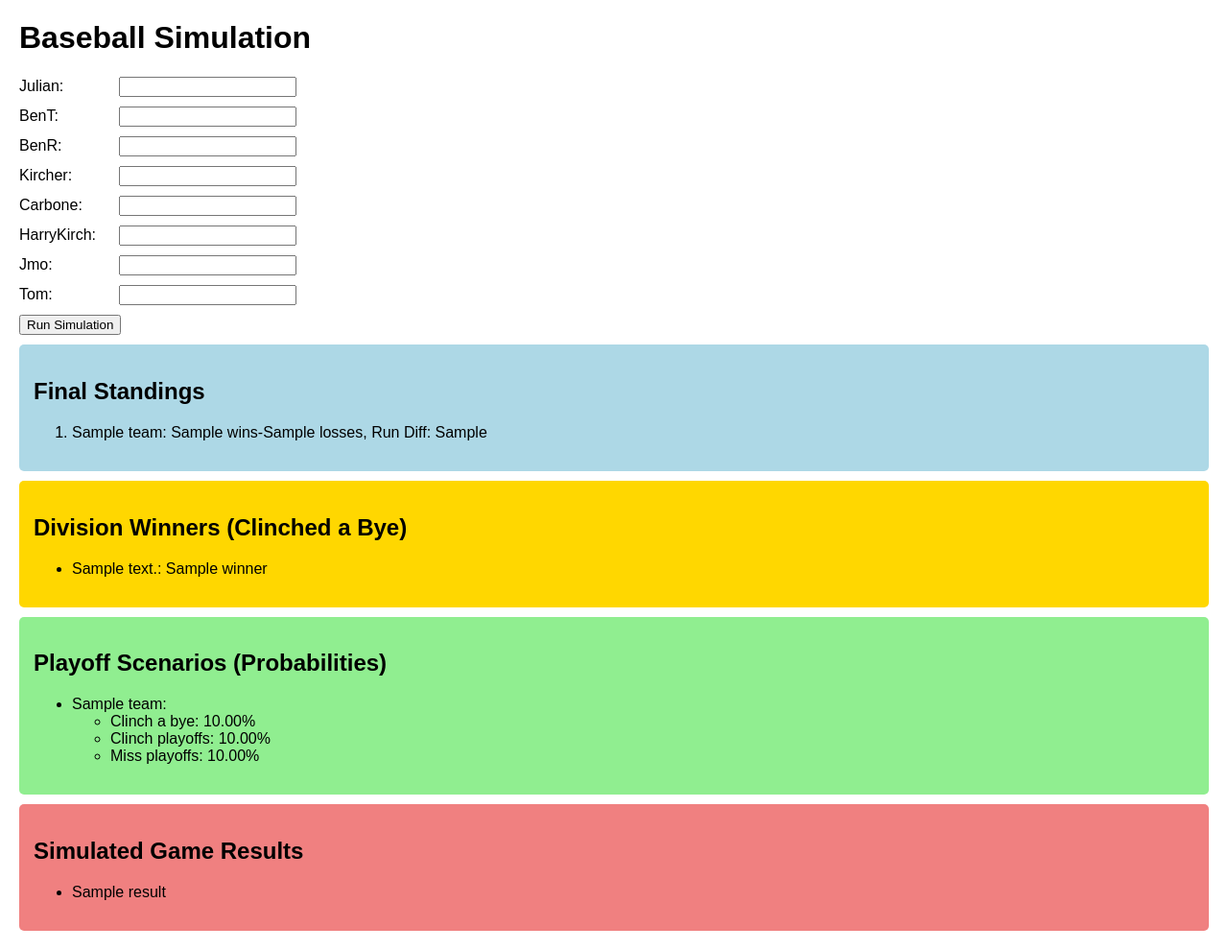
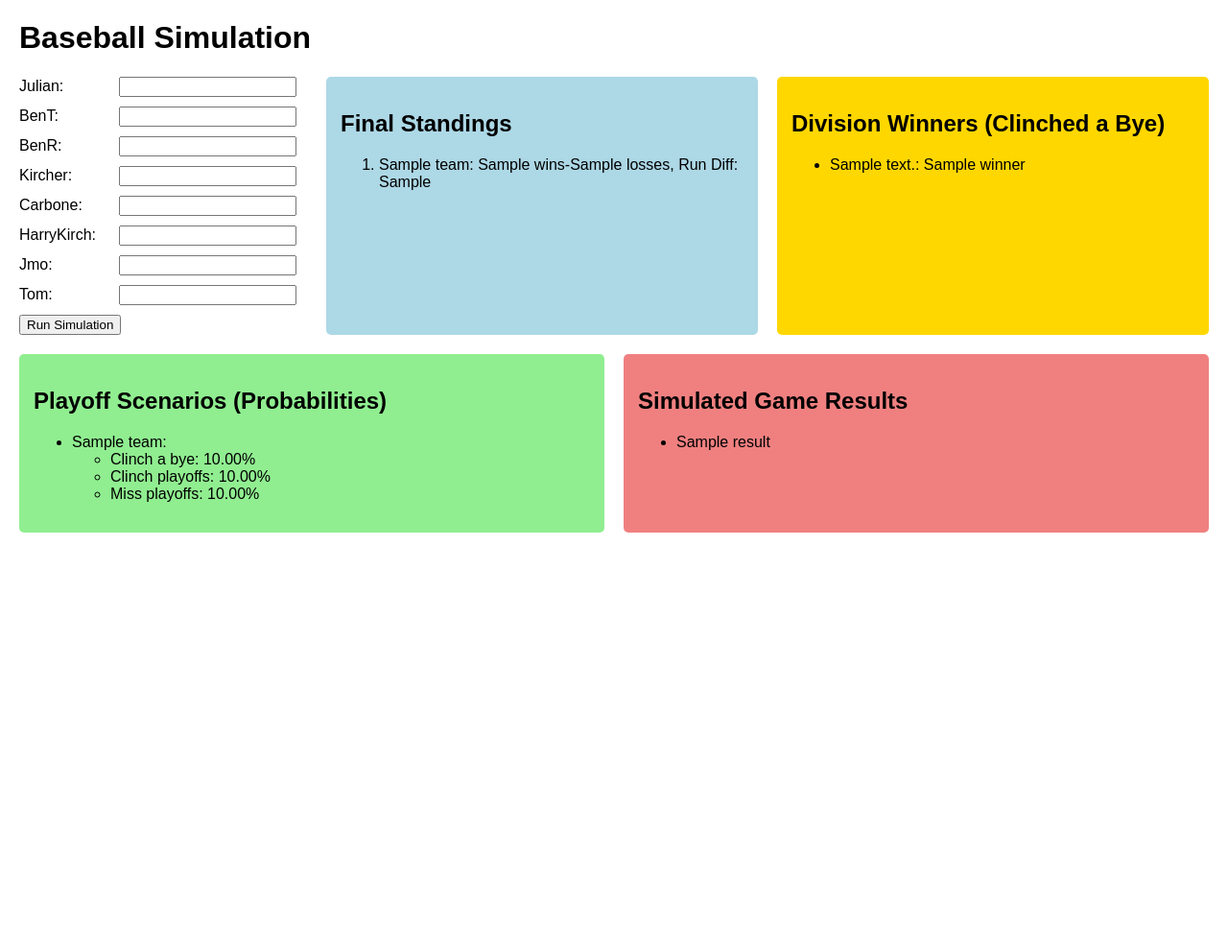
Before and after one commit to JohnKircher/SluggersPlayoffs, a Flask app: template templates/index.html in a window 1280 px wide. Shown: the whole page at 96% size. After the commit the page ends 555 px from the top, so only its background shows below. Run offline with Flask 3, Linux system fonts and the light colour scheme; the template is opened without the code that fills it: most values are stand-ins (such as "Sample title", 1, 10 or a date in 2020).

Commit message:
updated UI

```diff
--- a/templates/index.html
+++ b/templates/index.html
@@ -16,10 +16,17 @@
             display: inline-block;
             width: 100px;
         }
+        .container {
+            display: flex;
+            flex-wrap: wrap;
+            gap: 20px;
+        }
         .box {
             padding: 15px;
-            margin: 10px 0;
             border-radius: 5px;
+            flex: 1 1 auto;
+            min-width: 200px;
+            box-sizing: border-box;
         }
         .standings {
             background-color: lightblue;
@@ -33,10 +40,27 @@
         .game-results {
             background-color: lightcoral;
         }
+        .top-row, .bottom-row {
+            display: flex;
+            gap: 20px;
+            width: 100%;
+        }
+        .top-row .box, .bottom-row .box {
+            flex: 1;
+        }
+        .form-container {
+            flex: 1;
+            max-width: 300px;
+        }
     </style>
 </head>
 <body>
     <h1>Baseball Simulation</h1>
+    <div class="container">
+        <!-- Top Row: Input Form, Standings, Division Winners -->
+        <div class="top-row">
+            <!-- Input Form -->
+            <div class="form-container">
                 <form method="POST">
                     <div class="input-group">
                         <label for="Julian">Julian:</label>
@@ -72,7 +96,9 @@
                     </div>
                     <button type="submit">Run Simulation</button>
                 </form>
+            </div>
 
+            <!-- Standings -->
             {% if standings %}
             <div class="box standings">
                 <h2>Final Standings</h2>
@@ -82,7 +108,10 @@
                     {% endfor %}
                 </ol>
             </div>
+            {% endif %}
 
+            <!-- Division Winners -->
+            {% if division_winners %}
             <div class="box division-winners">
                 <h2>Division Winners (Clinched a Bye)</h2>
                 <ul>
@@ -91,7 +120,13 @@
                     {% endfor %}
                 </ul>
             </div>
+            {% endif %}
+        </div>
 
+        <!-- Bottom Row: Playoff Scenarios and Game Results -->
+        {% if standings %}
+        <div class="bottom-row">
+            <!-- Playoff Scenarios -->
             <div class="box scenarios">
                 <h2>Playoff Scenarios (Probabilities)</h2>
                 <ul>
@@ -107,6 +142,7 @@
                 </ul>
             </div>
 
+            <!-- Simulated Game Results -->
             <div class="box game-results">
                 <h2>Simulated Game Results</h2>
                 <ul>
@@ -115,6 +151,8 @@
                     {% endfor %}
                 </ul>
             </div>
+        </div>
         {% endif %}
+    </div>
 </body>
 </html>
```
Lines whose indentation alone changed are shown as unchanged.
